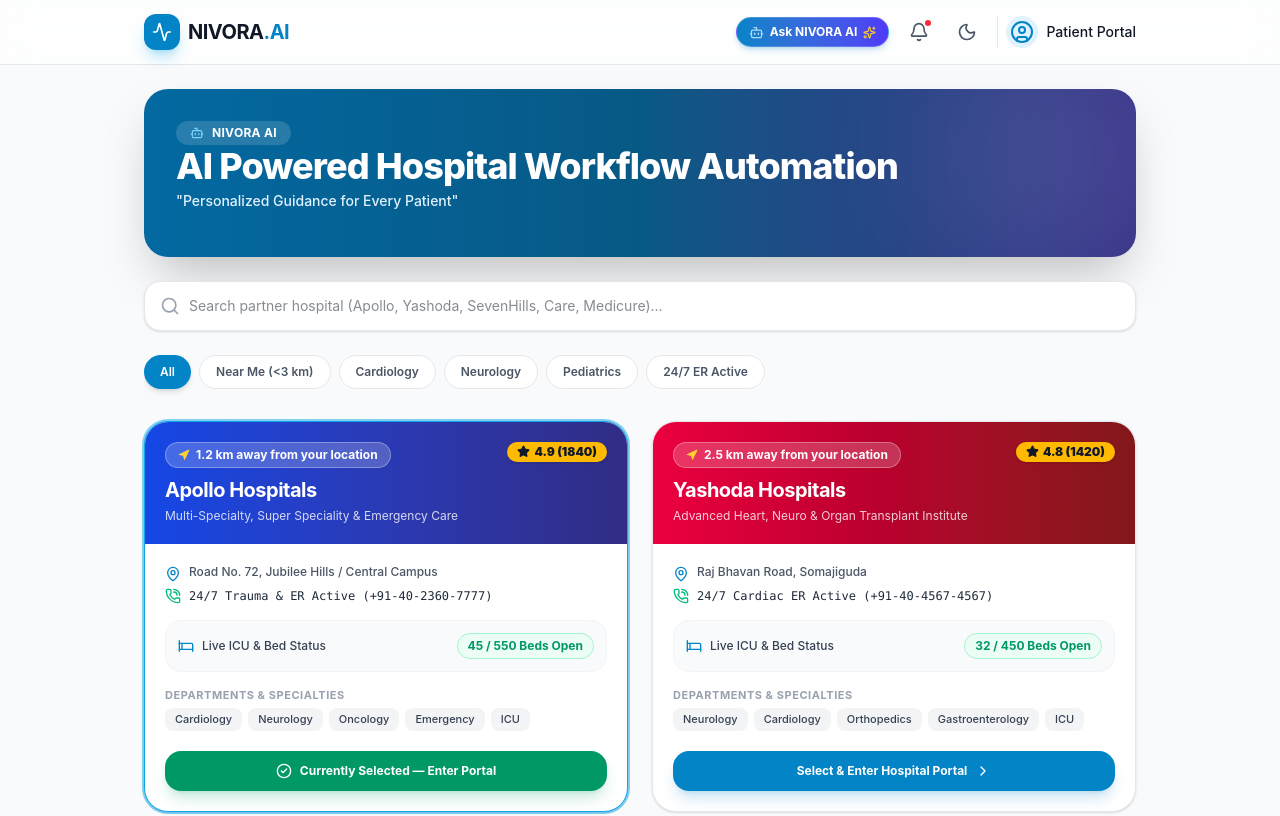
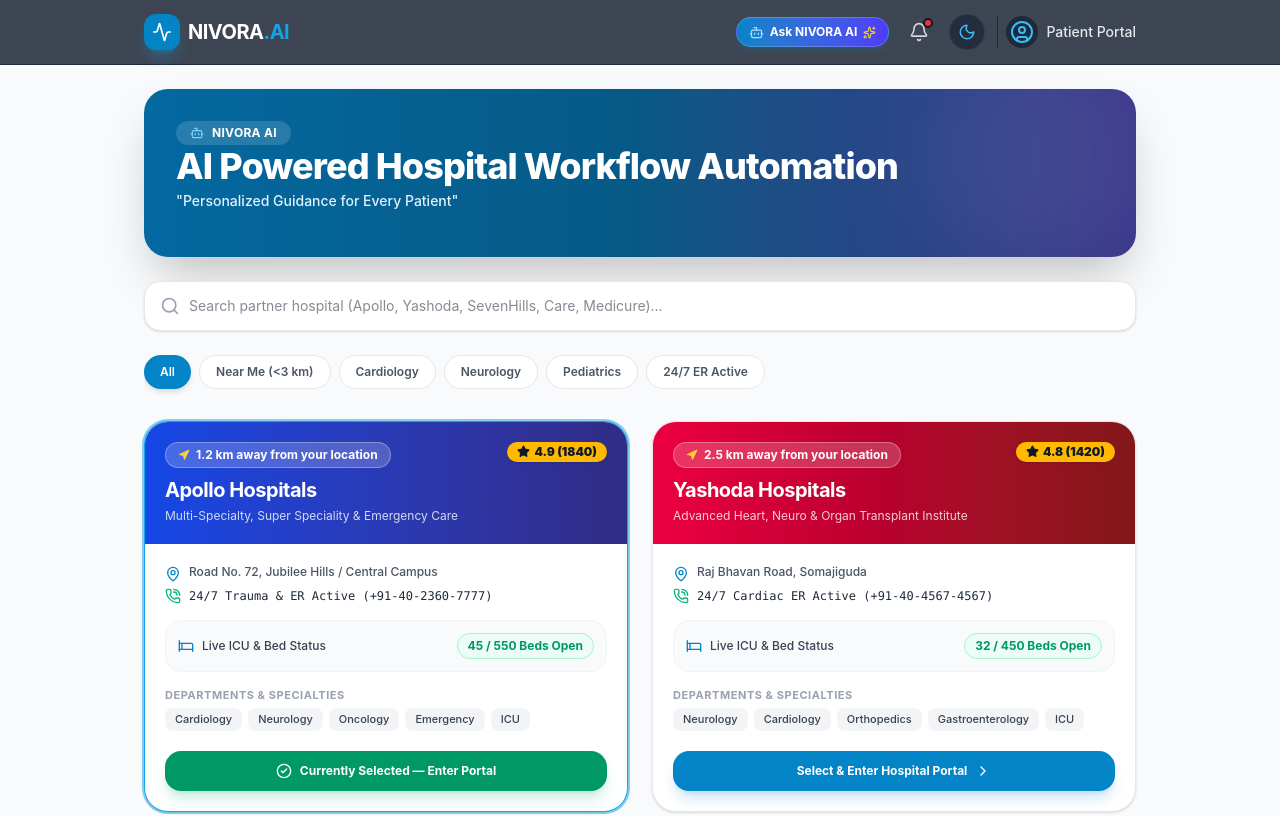
Before and after one commit to salunkhevijayasree/Nivora.ai-3, a React (Vite) app in the folder client/: page /patient/hospitals in a window 1280 px wide. Shown: the top 816 px of the page. Built offline with nearby package versions, Linux system fonts and the light colour scheme.

Commit message:
Enforce-permanent-dark-mode-across-the-entire-website-and-all-routes

```diff
--- a/client/index.html
+++ b/client/index.html
@@ -1,5 +1,5 @@
 <!doctype html>
-<html lang="en">
+<html lang="en" class="dark">
   <head>
     <meta charset="UTF-8" />
     <link rel="icon" type="image/svg+xml" href="/favicon.svg" />
@@ -10,7 +10,7 @@
     <link href="https://fonts.googleapis.com/css2?family=Inter:wght@300;400;500;600;700;800;900&display=swap" rel="stylesheet" />
     <title>NIVORA AI — Smart Hospital</title>
   </head>
-  <body>
+  <body class="bg-gray-900 text-gray-100 antialiased">
     <div id="root"></div>
     <script type="module" src="/src/main.tsx"></script>
   </body>
--- a/client/src/components/layout/Navbar.tsx
+++ b/client/src/components/layout/Navbar.tsx
@@ -1,16 +1,13 @@
 import { Link } from 'react-router-dom';
-import { Moon, Sun, Bell, UserCircle, Activity, Bot, Sparkles } from 'lucide-react';
-import { useTheme } from '../../context/ThemeContext';
+import { Moon, Bell, UserCircle, Activity, Bot, Sparkles } from 'lucide-react';
 
 export default function Navbar() {
-  const { theme, toggleTheme } = useTheme();
-
   const handleOpenAIChat = () => {
     window.dispatchEvent(new CustomEvent('open-ai-chatbot'));
   };
 
   return (
-    <header className="sticky top-0 z-50 w-full backdrop-blur-lg bg-white/70 dark:bg-gray-900/70 border-b border-gray-200 dark:border-gray-800">
+    <header className="sticky top-0 z-50 w-full backdrop-blur-lg bg-gray-900/80 border-b border-gray-800">
       <div className="max-w-5xl mx-auto px-4 h-16 flex items-center justify-between">
 
         {/* Brand Logo */}
@@ -18,12 +15,12 @@
           <div className="bg-hospital-600 p-2 rounded-xl text-white group-hover:scale-105 transition-transform shadow-lg shadow-hospital-500/30">
             <Activity size={20} />
           </div>
-          <span className="font-bold text-xl tracking-tight text-gray-900 dark:text-white">
-            NIVORA<span className="text-hospital-600">.AI</span>
+          <span className="font-bold text-xl tracking-tight text-white">
+            NIVORA<span className="text-hospital-500">.AI</span>
           </span>
         </Link>
 
-        {/* Right Upper-Hand Actions (Clean Inline Layout — No Overlap) */}
+        {/* Right Upper-Hand Actions (Clean Inline Layout — Dark Mode Only) */}
         <div className="flex items-center gap-3">
 
           {/* Upper-Right Hand AI Chatbot Button */}
@@ -37,23 +34,20 @@
             <Sparkles size={13} className="text-amber-300" />
           </button>
 
-          <button className="p-2 rounded-full hover:bg-gray-100 dark:hover:bg-gray-800 relative text-gray-600 dark:text-gray-300 transition-colors">
+          <button className="p-2 rounded-full hover:bg-gray-800 relative text-gray-300 transition-colors">
             <Bell size={20} />
-            <span className="absolute top-1 right-1 w-2.5 h-2.5 bg-red-500 rounded-full border-2 border-white dark:border-gray-900"></span>
+            <span className="absolute top-1 right-1 w-2.5 h-2.5 bg-red-500 rounded-full border-2 border-gray-900"></span>
           </button>
 
-          <button
-            onClick={toggleTheme}
-            className="p-2 rounded-full hover:bg-gray-100 dark:hover:bg-gray-800 text-gray-600 dark:text-gray-300 transition-colors"
-          >
-            {theme === 'dark' ? <Sun size={20} /> : <Moon size={20} />}
-          </button>
+          <div className="p-2 rounded-full text-hospital-400 bg-gray-800/80 border border-gray-700/60" title="Dark Mode Active">
+            <Moon size={18} />
+          </div>
 
-          <Link to="/patient/profile" className="flex items-center gap-2 pl-2 border-l border-gray-200 dark:border-gray-700">
-            <div className="w-8 h-8 bg-hospital-100 dark:bg-gray-800 rounded-full flex items-center justify-center text-hospital-600 dark:text-hospital-400">
+          <Link to="/patient/profile" className="flex items-center gap-2 pl-2 border-l border-gray-800">
+            <div className="w-8 h-8 bg-gray-800 rounded-full flex items-center justify-center text-hospital-400">
               <UserCircle size={24} />
             </div>
-            <span className="text-sm font-medium hidden sm:block">Patient Portal</span>
+            <span className="text-sm font-medium hidden sm:block text-gray-200">Patient Portal</span>
           </Link>
         </div>
 
--- a/client/src/context/ThemeContext.tsx
+++ b/client/src/context/ThemeContext.tsx
@@ -1,6 +1,6 @@
-import React, { createContext, useContext, useState, useEffect } from 'react';
+import React, { createContext, useContext, useEffect } from 'react';
 
-type Theme = 'light' | 'dark';
+type Theme = 'dark';
 
 interface ThemeContextType {
   theme: Theme;
@@ -10,24 +10,19 @@
 const ThemeContext = createContext<ThemeContextType | undefined>(undefined);
 
 export function ThemeProvider({ children }: { children: React.ReactNode }) {
-  const [theme, setTheme] = useState<Theme>(() => {
-    const savedTheme = localStorage.getItem('theme');
-    return (savedTheme as Theme) || 'light';
-  });
-
   useEffect(() => {
     const root = window.document.documentElement;
-    root.classList.remove('light', 'dark');
-    root.classList.add(theme);
-    localStorage.setItem('theme', theme);
-  }, [theme]);
+    root.classList.remove('light');
+    root.classList.add('dark');
+    localStorage.setItem('theme', 'dark');
+  }, []);
 
   const toggleTheme = () => {
-    setTheme(prev => prev === 'light' ? 'dark' : 'light');
+    // Permanent dark mode enforcement
   };
 
   return (
-    <ThemeContext.Provider value={{ theme, toggleTheme }}>
+    <ThemeContext.Provider value={{ theme: 'dark', toggleTheme }}>
       {children}
     </ThemeContext.Provider>
   );
```
